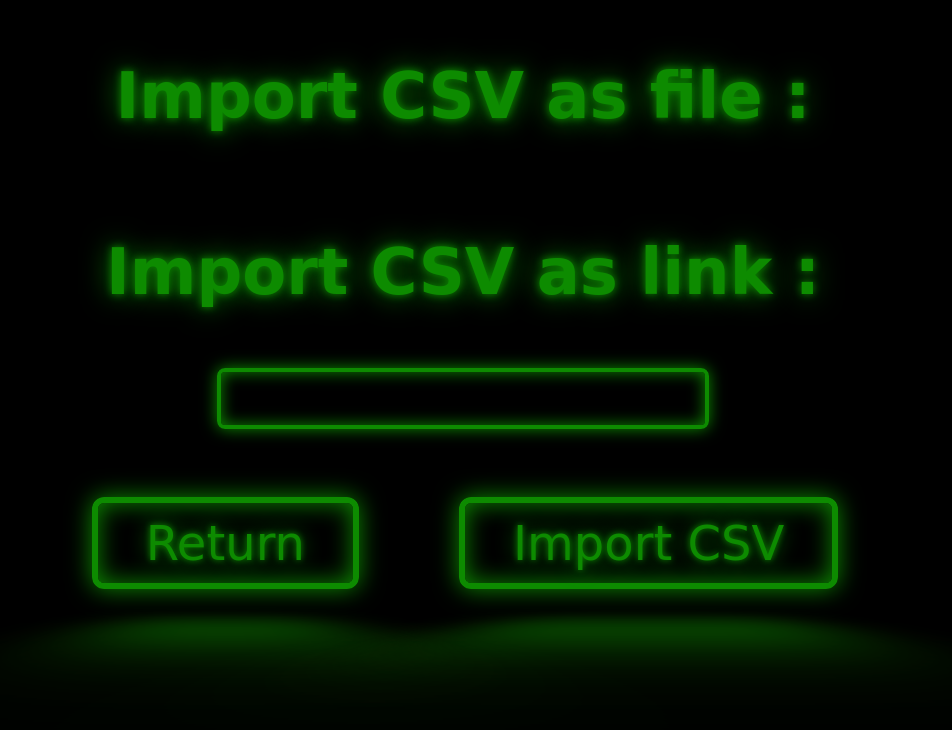
After one commit to Wiibleyde/concoursNsi, a Flask app: page /Import_CSV in a window 1280 px wide. The commit adds this page. Shown: the top 730 px of the page, without its empty margins (177-1129 px from the left). Run offline with Flask 2, Linux system fonts and the light colour scheme.

Commit message:
import csv

```diff
--- a/main.py
+++ b/main.py
@@ -54,9 +54,13 @@ def analyseCsv(csv_file):
 #     return df
 
 
-@app.route("/", methods=["GET", "POST"])
-def Acceuil():
-    return render_template("index.html")
+@app.route("/")
+def Data_Analyser():
+    return render_template("Data_Analyser.html")
+
+@app.route("/Import_CSV")
+def Import_CSV():
+    return render_template("Import_CSV.html")
 
 if __name__ == "__main__":
     app.run()
--- a/static/style.css
+++ b/static/style.css
@@ -22,7 +22,6 @@
 
   .neon-button {
     font-size: 3rem;
-
     display: inline-block;
     cursor: pointer;
     text-decoration: none;
@@ -30,11 +29,9 @@
     border: var(--clr-neon) 0.125em solid;
     padding: 0.25em 1em;
     border-radius: 0.25em;
-
-    text-shadow: 0 0 0.125em hsl(0 0% 100% / 0.3), 0 0 0.45em currentColor;
-
+    margin: 1em;
+    text-shadow: 0 0 0.125em, 0 0 0.45em currentColor;
     box-shadow: inset 0 0 0.5em 0 var(--clr-neon), 0 0 0.5em 0 var(--clr-neon);
-
     position: relative;
   }
 
@@ -47,7 +44,6 @@
     left: 0;
     width: 100%;
     height: 100%;
-
     transform: perspective(1em) rotateX(40deg) scale(1, 0.35);
     filter: blur(1em);
     opacity: 0.7;
@@ -83,8 +79,22 @@
   }
 
   .neon{
-    font-size: 3rem;
+    font-size: 4rem;
     display: inline-block;
-    text-shadow: 0 0 0.125em hsl(0 0% 100% / 0.3), 0 0 0.45em currentColor;
+    text-shadow: 0 0 0.125em, 0 0 0.45em currentColor;
     position: relative;
   }
+
+  .neon-input {
+    font-size: 2rem;
+    background-color: unset;
+    display: inline-block;
+    text-decoration: none;
+    color: var(--clr-neon);
+    border: var(--clr-neon) 0.125em solid;
+    padding: 0.25em 1em;
+    border-radius: 0.25em;
+    text-shadow: 0 0 0.125em, 0 0 0.45em currentColor;
+    box-shadow: inset 0 0 0.5em 0 var(--clr-neon), 0 0 0.5em 0 var(--clr-neon);
+    position: relative;
+  }
--- a/templates/index.html
+++ b/templates/Data_Analyser.html
@@ -6,8 +6,7 @@
     <link href="/static/style.css" rel="stylesheet" type="text/css" />
   </head>
   <body>
-    <h1 class="neon">Data analyser</h1>
-    <a href="#" class="neon-button">Import CSV</a>
-    <a href="#" class="neon-button">Show Graph</a>
+    <h1 class="neon">Data Analyser</h1>
+    <a href="/templates/Import_CSV.html" class="neon-button">Import CSV</a>
   </body>
 </html>
--- /dev/null
+++ b/templates/Import_CSV.html
@@ -0,0 +1,24 @@
+<!DOCTYPE html>
+<html>
+  <head>
+    <meta charset="utf-8">
+    <meta name="viewport" content="width=device-width">
+    <link href="/static/style.css" rel="stylesheet" type="text/css" />
+  </head>
+  <body>
+    <h1 class="neon">Import CSV as file :</h1>
+    <h1 class="neon">Import CSV as link :</h1>
+    <input class="neon-input">
+    <table>
+        <th>
+            <td>
+                <a href="/templates/Data_Analyser.html" class="neon-button">Return</a>
+            </td>
+            <td>
+                <a href="/templates/Import_CSV.html" class="neon-button">Import CSV</a>
+            </td>
+        </th>
+    </table>
+
+  </body>
+</html>
```
